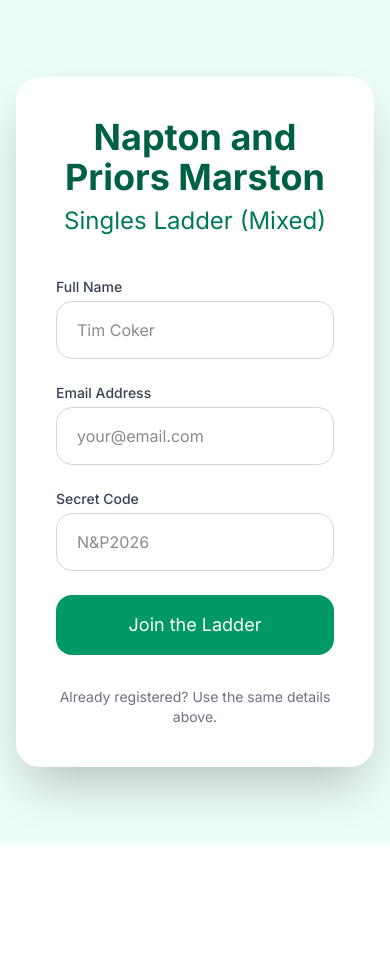
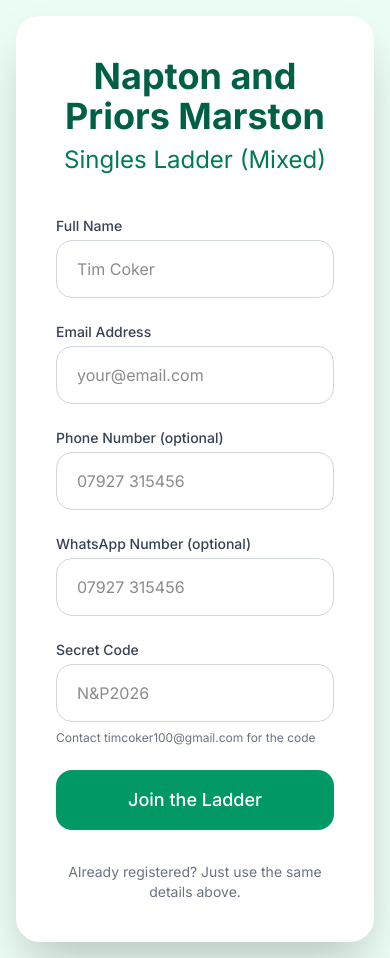
Before and after one commit to timcoker100-prog/napton-tennis-ladder, a Next.js app: page / in a window 390 px wide. Before the commit the page ends 844 px from the top, so only its background shows below. Built offline with nearby package versions, Linux system fonts and the light colour scheme.

Commit message:
final login page with phone & whatsapp

```diff
--- a/app/login/page.tsx
+++ b/app/login/page.tsx
@@ -8,8 +8,11 @@ const SECRET_CODE = 'N&P2026';
 
 export default function LoginPage() {
   const router = useRouter();
+
   const [name, setName] = useState('');
   const [email, setEmail] = useState('');
+  const [phone, setPhone] = useState('');
+  const [whatsapp, setWhatsapp] = useState('');
   const [code, setCode] = useState('');
   const [loading, setLoading] = useState(false);
   const [message, setMessage] = useState('');
@@ -19,49 +22,29 @@ export default function LoginPage() {
     setMessage('');
     setLoading(true);
 
-    console.log("Starting registration...");
-
     if (code !== SECRET_CODE) {
-      setMessage("❌ Wrong code");
+      setMessage("❌ Incorrect secret code. Contact timcoker100@gmail.com");
       setLoading(false);
       return;
     }
 
     try {
-      console.log("Checking if email exists...");
-      const { data: existing, error: checkError } = await supabase
-        .from('players')
-        .select('email')
-        .eq('email', email.trim().toLowerCase())
-        .single();
-
-      if (checkError && checkError.code !== 'PGRST116') {
-        console.error("Check error:", checkError);
-      }
-
-      if (existing) {
-        setMessage("✅ Already registered! Redirecting...");
-        router.push('/ladder');
-        return;
-      }
-
-      console.log("Inserting new player...");
-      const { error: insertError } = await supabase.from('players').insert({
+      const { error } = await supabase.from('players').insert({
         name: name.trim(),
         email: email.trim().toLowerCase(),
+        phone: phone.trim() || null,
+        whatsapp: whatsapp.trim() || null,
         points: 0
       });
 
-      if (insertError) {
-        console.error("Insert error:", insertError);
-        setMessage("❌ Insert failed: " + insertError.message);
+      if (error) {
+        setMessage("❌ " + error.message);
       } else {
-        setMessage("✅ Success! Redirecting to ladder...");
-        setTimeout(() => router.push('/ladder'), 1200);
+        setMessage("✅ Registration successful! Redirecting to ladder...");
+        setTimeout(() => router.push('/ladder'), 1500);
       }
     } catch (err: any) {
-      console.error("Catch error:", err);
-      setMessage("❌ Failed to fetch: " + (err.message || err));
+      setMessage("❌ Failed to connect to database. Please try again.");
     }
 
     setLoading(false);
@@ -78,30 +61,83 @@ export default function LoginPage() {
         </div>
 
         <form onSubmit={handleSubmit} className="space-y-6">
-          {/* Form fields same as before */}
           <div>
             <label className="block text-sm font-medium text-gray-700 mb-1">Full Name</label>
-            <input type="text" required value={name} onChange={(e) => setName(e.target.value)} className="w-full border border-gray-300 rounded-2xl px-5 py-4" placeholder="Tim Coker" />
+            <input
+              type="text"
+              required
+              value={name}
+              onChange={(e) => setName(e.target.value)}
+              className="w-full border border-gray-300 rounded-2xl px-5 py-4 focus:outline-none focus:border-emerald-500"
+              placeholder="Tim Coker"
+            />
           </div>
 
           <div>
             <label className="block text-sm font-medium text-gray-700 mb-1">Email Address</label>
-            <input type="email" required value={email} onChange={(e) => setEmail(e.target.value)} className="w-full border border-gray-300 rounded-2xl px-5 py-4" placeholder="your@email.com" />
+            <input
+              type="email"
+              required
+              value={email}
+              onChange={(e) => setEmail(e.target.value)}
+              className="w-full border border-gray-300 rounded-2xl px-5 py-4 focus:outline-none focus:border-emerald-500"
+              placeholder="your@email.com"
+            />
+          </div>
+
+          <div>
+            <label className="block text-sm font-medium text-gray-700 mb-1">Phone Number (optional)</label>
+            <input
+              type="tel"
+              value={phone}
+              onChange={(e) => setPhone(e.target.value)}
+              className="w-full border border-gray-300 rounded-2xl px-5 py-4 focus:outline-none focus:border-emerald-500"
+              placeholder="07927 315456"
+            />
+          </div>
+
+          <div>
+            <label className="block text-sm font-medium text-gray-700 mb-1">WhatsApp Number (optional)</label>
+            <input
+              type="tel"
+              value={whatsapp}
+              onChange={(e) => setWhatsapp(e.target.value)}
+              className="w-full border border-gray-300 rounded-2xl px-5 py-4 focus:outline-none focus:border-emerald-500"
+              placeholder="07927 315456"
+            />
           </div>
 
           <div>
             <label className="block text-sm font-medium text-gray-700 mb-1">Secret Code</label>
-            <input type="text" required value={code} onChange={(e) => setCode(e.target.value)} className="w-full border border-gray-300 rounded-2xl px-5 py-4" placeholder="N&P2026" />
+            <input
+              type="text"
+              required
+              value={code}
+              onChange={(e) => setCode(e.target.value)}
+              className="w-full border border-gray-300 rounded-2xl px-5 py-4 focus:outline-none focus:border-emerald-500"
+              placeholder="N&P2026"
+            />
+            <p className="text-xs text-gray-500 mt-2">
+              Contact timcoker100@gmail.com for the code
+            </p>
           </div>
 
-          <button type="submit" disabled={loading} className="w-full bg-emerald-600 hover:bg-emerald-700 text-white py-4 rounded-2xl text-lg">
+          <button
+            type="submit"
+            disabled={loading}
+            className="w-full bg-emerald-600 hover:bg-emerald-700 text-white font-medium py-4 rounded-2xl text-lg transition disabled:opacity-70"
+          >
             {loading ? "Registering..." : "Join the Ladder"}
           </button>
         </form>
 
-        {message && <p className="mt-4 text-center font-medium text-red-600">{message}</p>}
+        {message && (
+          <p className="mt-4 text-center font-medium text-red-600">{message}</p>
+        )}
 
-        <p className="text-center text-sm text-gray-500 mt-8">Already registered? Use the same details above.</p>
+        <p className="text-center text-sm text-gray-500 mt-8">
+          Already registered? Just use the same details above.
+        </p>
       </div>
     </div>
   );
```
